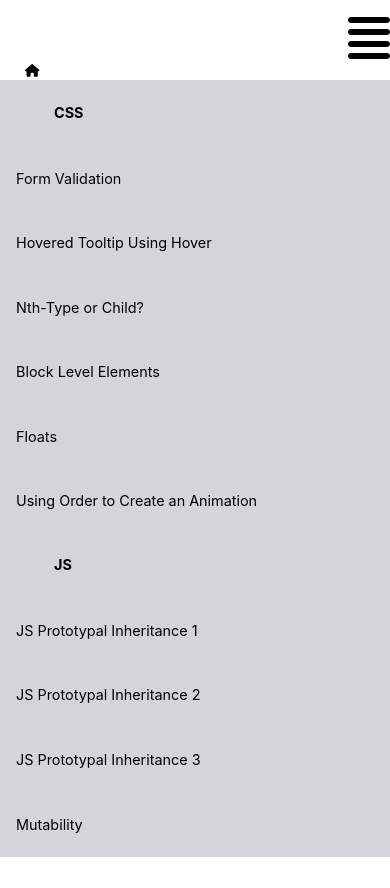
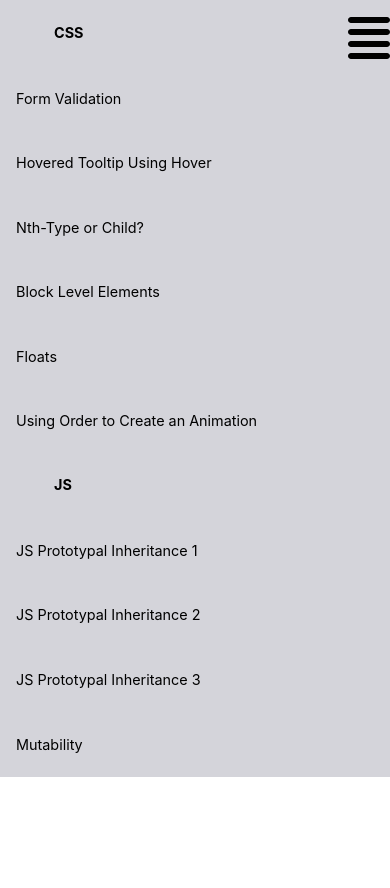
Before and after one commit to Josephine-Ann/front-end-interview-questions, a Next.js app: page / in a window 390 px wide. Both pictures are taken after a click on the button 359 px from the left and 39 px from the top of the page. After the commit the page ends 844 px from the top, so only its background shows below. Built offline with nearby package versions, Linux system fonts and the light colour scheme.

Commit message:
navbar animated

```diff
--- a/Components/Navbar.js
+++ b/Components/Navbar.js
@@ -20,7 +20,7 @@ const Navbar = () => {
             <button className={styles.navbarHomeIcon}>
                 <Link href="/"><FontAwesomeIcon  icon={faHome} /></Link>
             </button>
-            <div className={menuOpen ? styles.navbarLinks : `${styles.navbarLinks} ${styles.navbarLinksHidden}`}>
+            <div className={menuOpen ? `${styles.navbarLinks} ${styles.navbarLinksRevealed}` : `${styles.navbarLinks} ${styles.navbarLinksHidden}`}>
                 <div onPointerEnter={() => setCssOpen(prev => true)} onPointerLeave={() => setCssOpen(prev => false)}>
                     <div className={styles.navbarTitleBox}>
                         <button className={styles.navbarTitle}>CSS</button>
--- a/styles/Navbar.module.css
+++ b/styles/Navbar.module.css
@@ -103,6 +103,8 @@
         background-color: transparent;
         width: 4rem;
         order: -1;
+        z-index: 1;
+        position: relative;
     }
     .navbarTitle {
         font-weight: bolder;
@@ -112,18 +114,71 @@
         background-color: rgb(212, 212, 218);
 
     }
-    .navbarLinks {
-        top: 5rem;
+
+    .navbarLinksHidden {
+        animation: hideRight 0.5s ease forwards;
+        animation-direction: forwards;
+      }
+
+      @keyframes hideRight {
+        0%   {transform: translateX(0);}
+        9% {transform: translateX(3rem);}
+        19% {
+            transform: translateX(6rem);
+            opacity: 80%;
+        }
+        39% {transform: translateX(9rem);}
+        59% {
+            transform: translateX(12rem);
+            opacity: 60%;
+        }
+        79% {transform: translateX(15rem);}
+        99% {transform: translateX(18rem);}
+        100% {
+            transform: translateX(18rem);
+            display: none;
+        }
+      }
+
+      .navbarLinks {
+        top: 0rem;
         right: 0rem;
         position: absolute;
         width: 100%;
     }
 
-    .navbarLinksHidden {
-        display: none;
+    .navbarLinksRevealed {
+        animation: revealRight 0.5s ease forwards;
+        animation-direction: forwards;
     }
 
-    .navbarListRevealed {
+    @keyframes revealRight {
+        0%   {
+            transform: translateX(18);
+            opacity: 0%;
+        }
+        9% {
+            transform: translateX(15rem);
+            opacity: 30%;
+        }
+        19% {transform: translateX(12rem);}
+        39% {
+            transform: translateX(9rem);
+            opacity: 60%;
+        }
+        59% {transform: translateX(6rem);}
+        79% {
+            transform: translateX(3rem);
+            opacity: 80%;
+        }
+        99% {transform: translateX(1rem);}
+        100% {
+            transform: translateX(0rem);
+            opacity: 100%;
+        }
+      }
+
+      .navbarListRevealed {
         position: absolute;
         top: clamp(1.4rem, 3rem, 3.5rem);
         box-shadow: 0px 8px 16px 0px rgba(0,0,0,0.2);
@@ -146,6 +201,8 @@
         margin: clamp(0.2rem, 0.4rem, 0.6rem);
         border: none;
         background-color: transparent;
+        z-index: 2;
+        position: relative;
     }
 }
 
--- a/styles/globals.css
+++ b/styles/globals.css
@@ -13,6 +13,8 @@
   animation-delay: calc(var(--order) * 100ms);
   transform: translateY(-30rem);
 }
+
+
 
 .titleAnimation {
   display: inline-block;
```
